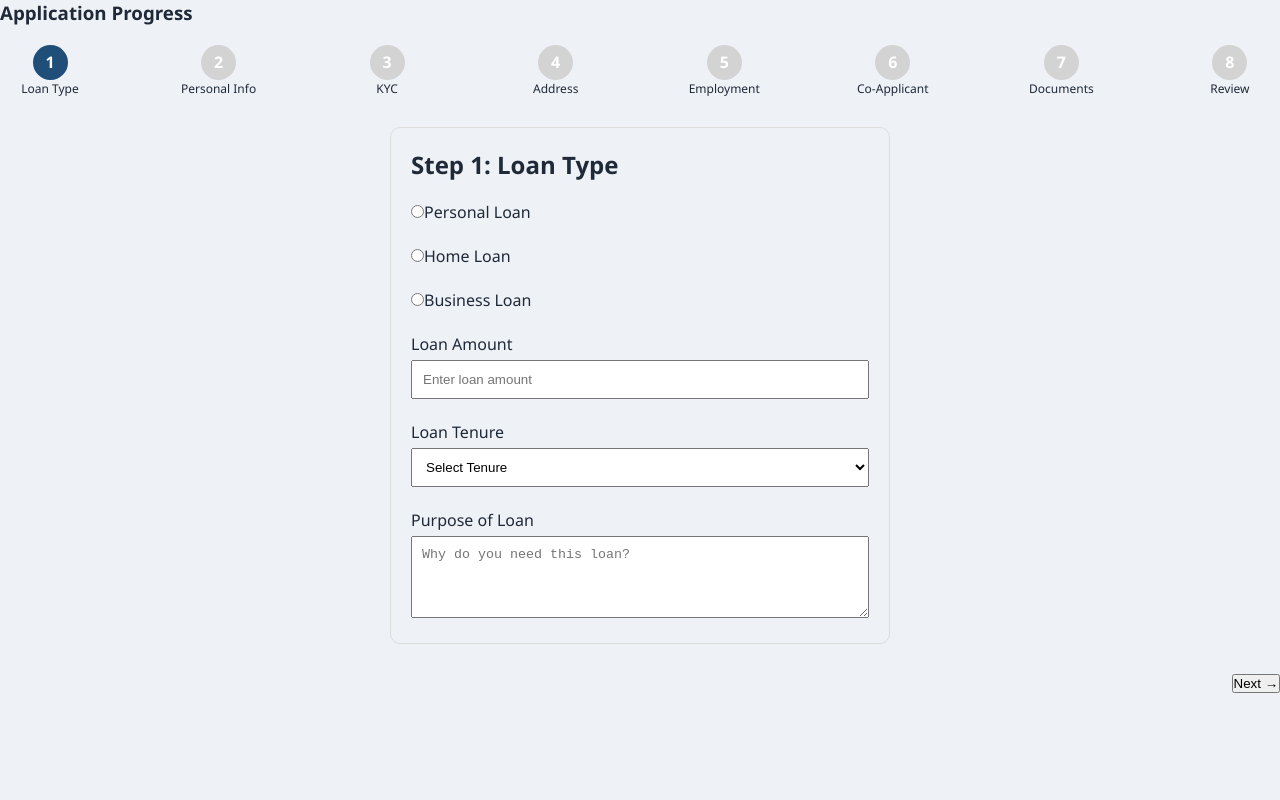
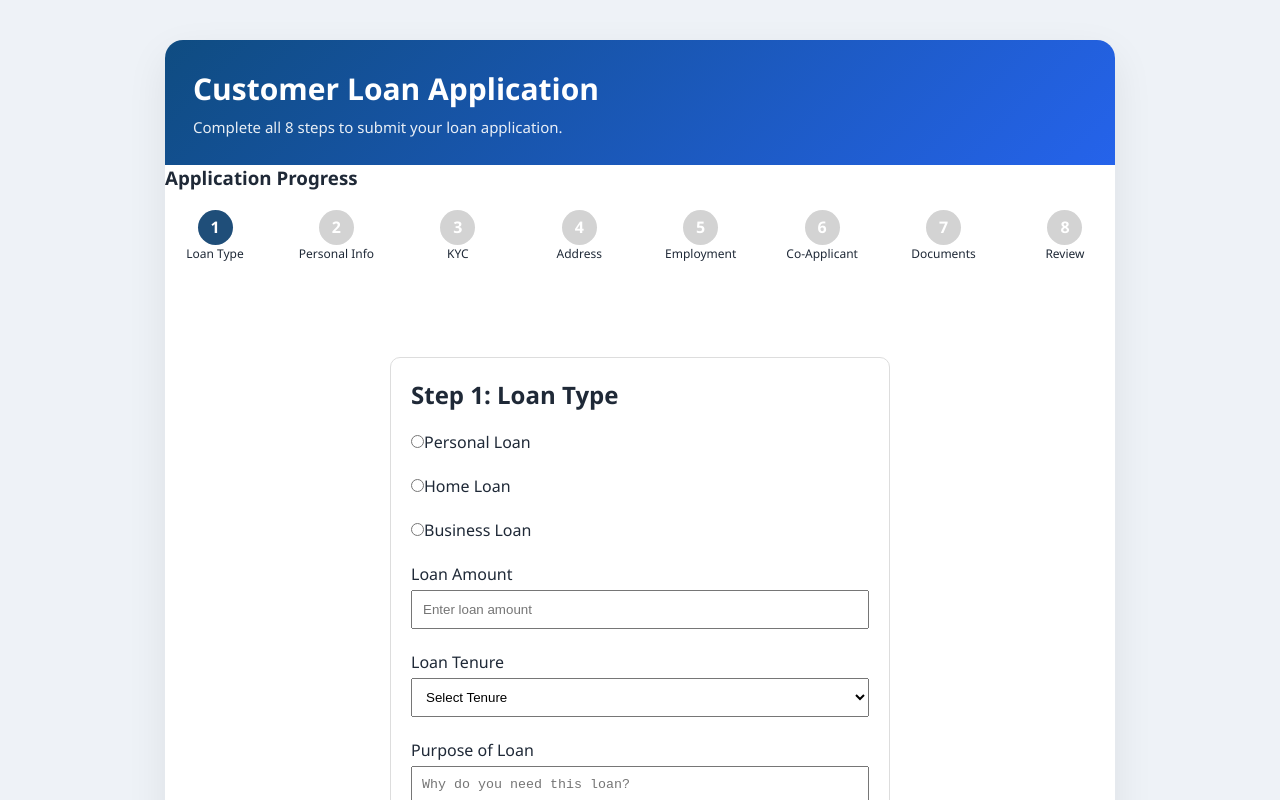
Before and after one commit to NoorFathima0204/Loan-Application-Wizard-React, a React (Vite) app: page / in a window 1280 px wide. Shown: the top 800 px of the page. Built offline with nearby package versions, Linux system fonts and the light colour scheme.

Commit message:
Phase 2 Step 2 - Add professional wizard layout

```diff
--- /dev/null
+++ b/src/components/wizard/Wizard.css
@@ -0,0 +1,49 @@
+.wizard-container {
+  width: 95%;
+  max-width: 950px;
+  margin: 40px auto;
+  background: #ffffff;
+  border-radius: 18px;
+  box-shadow: 0 15px 40px rgba(0,0,0,0.08);
+  overflow: hidden;
+}
+
+.wizard-header {
+  background: linear-gradient(135deg, #0f4c81, #2563eb);
+  color: white;
+  padding: 28px;
+}
+
+.wizard-header h1 {
+  margin: 0;
+  font-size: 30px;
+  font-weight: 700;
+}
+
+.wizard-header p {
+  margin-top: 8px;
+  opacity: .9;
+  font-size: 15px;
+}
+
+.wizard-content {
+  padding: 35px;
+  min-height: 450px;
+}
+
+@media (max-width:768px){
+
+.wizard-container{
+    width:95%;
+    margin:20px auto;
+}
+
+.wizard-content{
+    padding:20px;
+}
+
+.wizard-header h1{
+    font-size:24px;
+}
+
+}
--- a/src/components/wizard/Wizard.jsx
+++ b/src/components/wizard/Wizard.jsx
@@ -1,4 +1,5 @@
 import { useState } from "react";
+import "./Wizard.css";
 
 import ProgressBar from "./ProgressBar";
 import StepNavigation from "./StepNavigation";
@@ -33,28 +34,20 @@ function Wizard() {
     switch (currentStep) {
       case 1:
         return <Step1LoanType />;
-
       case 2:
         return <Step2PersonalInfo />;
-
       case 3:
         return <Step3KYC />;
-
       case 4:
         return <Step4Address />;
-
       case 5:
         return <Step5Employment />;
-
       case 6:
         return <Step6CoApplicant />;
-
       case 7:
         return <Step7Documents />;
-
       case 8:
         return <Step8Review />;
-
       default:
         return <h2>Invalid Step</h2>;
     }
@@ -62,12 +55,21 @@ function Wizard() {
 
   return (
     <div className="wizard-container">
+      <div className="wizard-header">
+        <h1>Customer Loan Application</h1>
+        <p>
+          Complete all 8 steps to submit your loan application.
+        </p>
+      </div>
+
       <ProgressBar
         currentStep={currentStep}
         totalSteps={totalSteps}
       />
 
-      {renderStep()}
+      <div className="wizard-content">
+        {renderStep()}
+      </div>
 
       <StepNavigation
         currentStep={currentStep}
```
